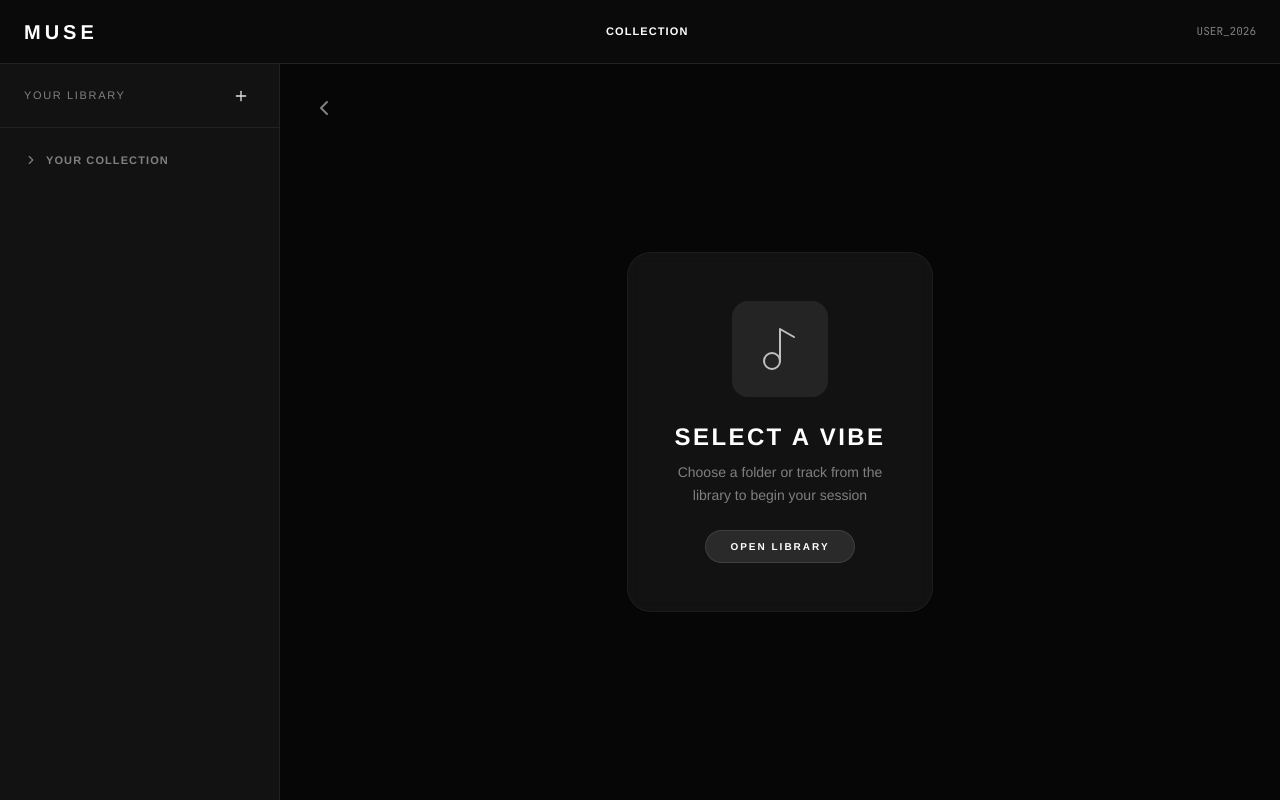
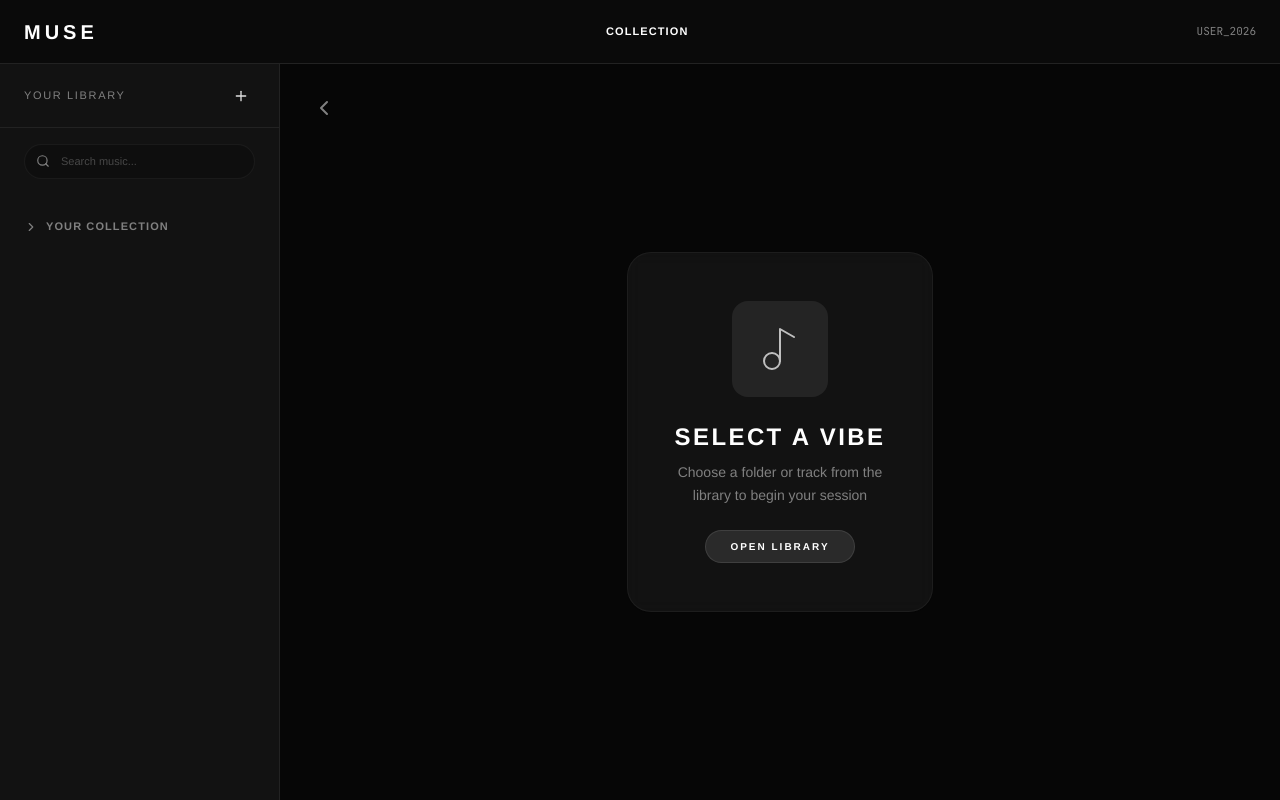
Before and after one commit to TESTSMS1324z1/myownmuse, a React (Vite) app: page / in a window 1280 px wide. Built offline with nearby package versions, Linux system fonts and the light colour scheme.

Commit message:
feat: Add search functionality and new track
Integrates search input for filtering tracks and adds a new track to the initial playlist. This enhances user experience by allowing for easier navigation and provides an additional music option.

```diff
--- a/src/App.tsx
+++ b/src/App.tsx
@@ -21,7 +21,8 @@ import {
   ChevronLeft,
   X,
   Plus,
-  ArrowUpRight
+  ArrowUpRight,
+  Search
 } from 'lucide-react';
 import { motion, AnimatePresence } from 'motion/react';
 
@@ -75,6 +76,15 @@ const INITIAL_PLAYLIST: Track[] = [
     url: "https://ldosa9402.github.io/hooyeah123.github.io/music/沉溺.m4a",
     duration: "03:13",
     lyrics: "none"
+  },
+  {
+    id: 3,
+    title: "Beauty And A Beat",
+    artist: "Justin Bieber",
+    cover: "https://is1-ssl.mzstatic.com/image/thumb/Music126/v4/73/08/1a/73081a96-0f7c-b5f8-2757-5c17fb714323/12UMGIM31899.rgb.jpg/300x300bb.webp",
+    url: "https://ldosa9402.github.io/hooyeah123.github.io/music/Beauty%20And%20A%20Beat%20feat%20Nicki%20Minaj-Justin%20Bieber.m4a",
+    duration: "03:48",
+    lyrics: "none"
   }
 ];
 
@@ -106,6 +116,7 @@ export default function App() {
   const [expandedFolders, setExpandedFolders] = useState<Set<string>>(new Set());
   const [likedTracks, setLikedTracks] = useState<Set<number>>(new Set());
   const [audioError, setAudioError] = useState<string | null>(null);
+  const [searchQuery, setSearchQuery] = useState('');
 
   const audioRef = useRef<HTMLAudioElement | null>(null);
 
@@ -359,9 +370,37 @@ export default function App() {
                 </div>
               </div>
 
+              <div className="px-6 py-4 flex flex-col gap-4">
+                <div className="relative group">
+                  <Search size={14} className="absolute left-3 top-1/2 -translate-y-1/2 text-text-dim group-focus-within:text-accent transition-colors" />
+                  <input
+                    type="text"
+                    placeholder="Search music..."
+                    value={searchQuery}
+                    onChange={(e) => setSearchQuery(e.target.value)}
+                    className="w-full bg-black/20 border border-white/5 rounded-full py-2 pl-9 pr-4 text-[11px] outline-none focus:border-accent/30 focus:bg-black/40 transition-all placeholder:text-text-dim/50"
+                  />
+                  {searchQuery && (
+                    <button
+                      onClick={() => setSearchQuery('')}
+                      className="absolute right-3 top-1/2 -translate-y-1/2 text-text-dim hover:text-white"
+                    >
+                      <X size={12} />
+                    </button>
+                  )}
+                </div>
+              </div>
+
               <div className="flex-1 overflow-y-auto pt-2 space-y-1">
                 {folders.map((folder) => {
-                  const isExpanded = expandedFolders.has(folder.id);
+                  const filteredTracks = folder.tracks.filter(track =>
+                    track.title.toLowerCase().includes(searchQuery.toLowerCase()) ||
+                    track.artist.toLowerCase().includes(searchQuery.toLowerCase())
+                  );
+
+                  if (searchQuery && filteredTracks.length === 0) return null;
+
+                  const isExpanded = expandedFolders.has(folder.id) || !!searchQuery;
                   return (
                     <div key={folder.id} className="space-y-0.5">
                       {/* Folder Header */}
@@ -395,7 +434,7 @@ export default function App() {
                             exit={{ height: 0, opacity: 0 }}
                             className="overflow-hidden bg-black/10"
                           >
-                            {folder.tracks.map((track) => {
+                            {filteredTracks.map((track) => {
                               const isActive = currentTrack && currentTrack.id === track.id && currentPlaylist.some(t => t.id === track.id);
                               return (
                                 <div
```
